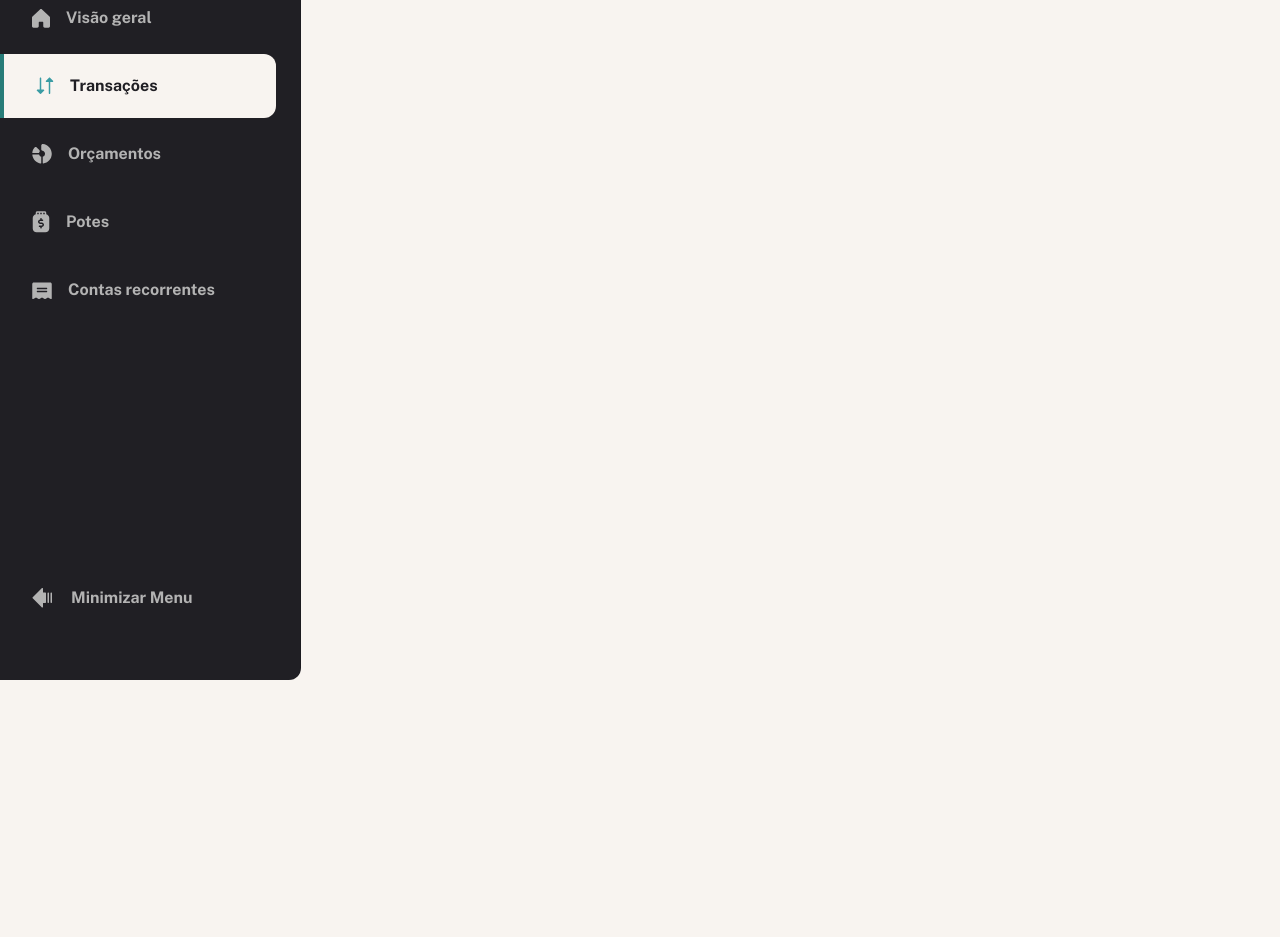
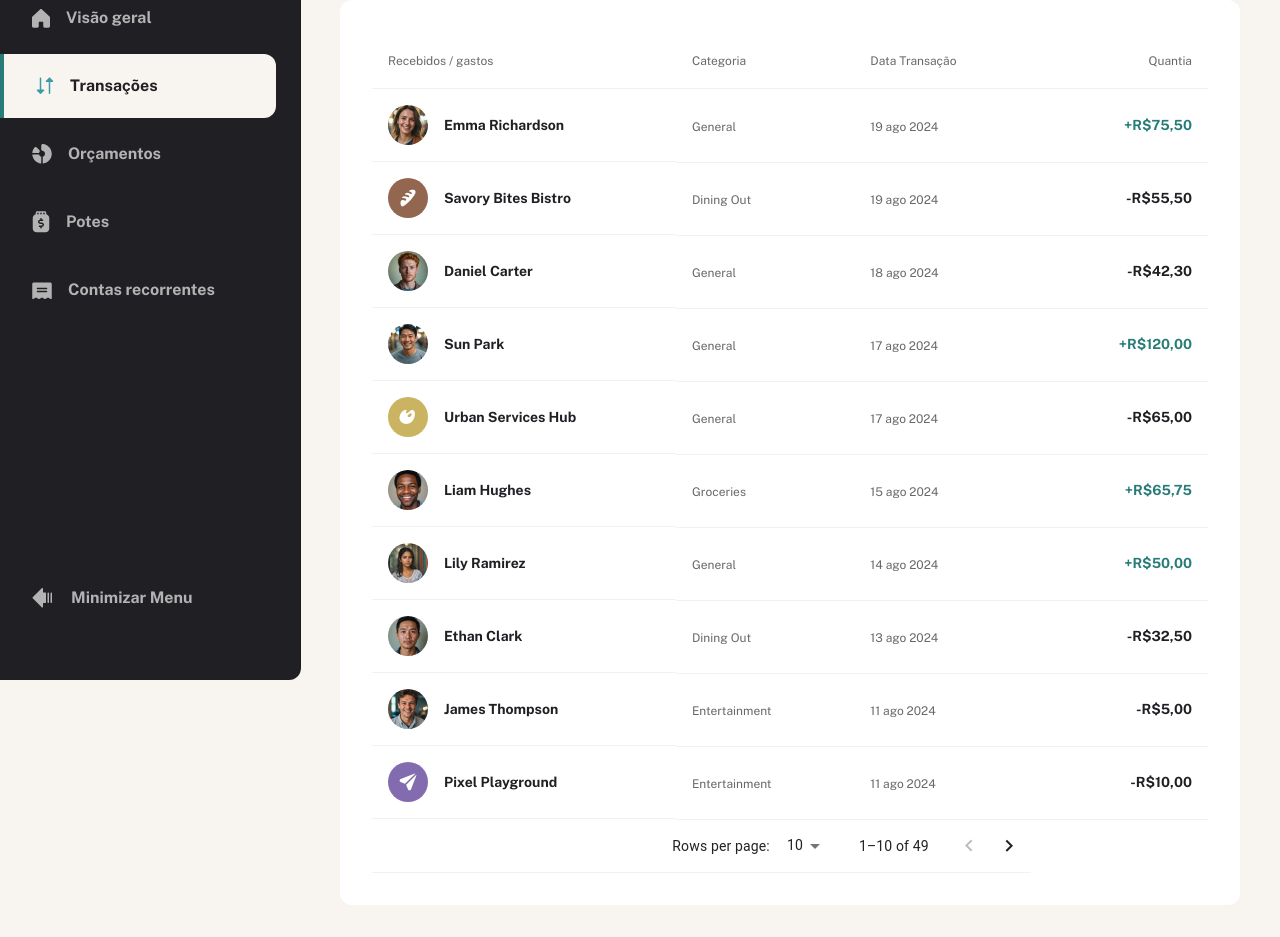
Before and after one commit to RodrigoSobralM/dashBoard-financas, a React (Vite) app: page /transacoes in a window 1280 px wide. Shown: the part 120-1057 px from the top of the page. Before the commit the page ends 800 px from the top, so only its background shows below. Built offline with nearby package versions, Linux system fonts and the light colour scheme.

Commit message:
:lipstick: feat: Construção e estilização da TableComponent

```diff
--- a/src/components/ListItemComponent.tsx
+++ b/src/components/ListItemComponent.tsx
@@ -50,7 +50,7 @@ const ListItemHomeCardTransactions = (props: ListItemAvatarProps) => {
         >
           <Box sx={{ display: 'flex', alignItems: 'center', gap: pxToRem(16) }}>
             <Avatar alt="" src={props.img} />
-            <ListItemText primary={props.name} />
+            <ListItemText primary={props.name} secondary={props.categoria} />
           </Box>
           <Box>
             <ListItemText primary={props.value} secondary={props.date} sx={{textAlign: 'right'}} />
--- /dev/null
+++ b/src/components/TableComponent.tsx
@@ -0,0 +1,142 @@
+import { mockData } from '@/mock'
+import {
+  Avatar,
+  Table,
+  TableBody,
+  TableCell,
+  TableContainer,
+  TableFooter,
+  TableHead,
+  TablePagination,
+  TableRow,
+} from '@mui/material'
+import TablePaginationActions from '@mui/material/TablePagination/TablePaginationActions'
+import React from 'react'
+import { StyledH4, StyledSpan } from './Typographies'
+import { currecyConverter, dataFormatted, pxToRem } from '@/utils'
+
+const TableComponent = () => {
+  const [page, setPage] = React.useState(0)
+  const [rowsPerPage, setRowsPerPage] = React.useState(10)
+
+  // Avoid a layout jump when reaching the last page with empty rows.
+  const emptyRows =
+    page > 0
+      ? Math.max(0, (1 + page) * rowsPerPage - mockData.transactions.length)
+      : 0
+
+  const handleChangePage = (
+    event: React.MouseEvent<HTMLButtonElement> | null,
+    newPage: number
+  ) => {
+    setPage(newPage)
+  }
+
+  const handleChangeRowsPerPage = (
+    event: React.ChangeEvent<HTMLInputElement | HTMLTextAreaElement>
+  ) => {
+    setRowsPerPage(parseInt(event.target.value, 10))
+    setPage(0)
+  }
+  return (
+    <TableContainer>
+      <Table
+        sx={{
+          minWidth: 500,
+          '& td, & th': {
+            borderColor: '#F2F2F2',
+          },
+        }}
+        aria-label="custom pagination table"
+      >
+        <TableHead>
+          <TableRow>
+            <TableCell>
+              <StyledSpan color="#696868">Recebidos / gastos</StyledSpan>
+            </TableCell>
+            <TableCell align="left">
+              <StyledSpan color="#696868">Categoria</StyledSpan>
+            </TableCell>
+            <TableCell align="left">
+              <StyledSpan color="#696868">Data Transação</StyledSpan>
+            </TableCell>
+            <TableCell align="right">
+              <StyledSpan color="#696868">Quantia</StyledSpan>
+            </TableCell>
+          </TableRow>
+        </TableHead>
+        <TableBody>
+          {(rowsPerPage > 0
+            ? mockData.transactions.slice(
+                page * rowsPerPage,
+                page * rowsPerPage + rowsPerPage
+              )
+            : mockData.transactions
+          ).map((row) => (
+            <TableRow key={row.name}>
+              <TableCell
+                component="th"
+                scope="row"
+                sx={{
+                  display: 'flex',
+                  alignItems: 'center',
+                  gap: pxToRem(16),
+                  minWidth: pxToRem(272),
+                }}
+              >
+                <Avatar src={row.avatar} />
+                <StyledH4 style={{ whiteSpace: 'nowrap' }}>{row.name}</StyledH4>
+              </TableCell>
+              <TableCell style={{ width: 160 }} align="left">
+                <StyledSpan color="#696868">{row.category}</StyledSpan>
+              </TableCell>
+              <TableCell style={{ width: 160 }} align="left">
+                <StyledSpan color="#696868" style={{ whiteSpace: 'nowrap' }}>
+                  {dataFormatted(new Date(row.date))}
+                </StyledSpan>
+              </TableCell>
+              <TableCell style={{ width: 160 }} align="right">
+                {row.amount < 0 ? (
+                  <StyledH4>{currecyConverter(row.amount)}</StyledH4>
+                ) : (
+                  <StyledH4 color="#277C78">
+                    +{currecyConverter(row.amount)}
+                  </StyledH4>
+                )}
+              </TableCell>
+            </TableRow>
+          ))}
+          {emptyRows > 0 && (
+            <TableRow style={{ height: 53 * emptyRows }}>
+              <TableCell colSpan={6} />
+            </TableRow>
+          )}
+        </TableBody>
+        <TableFooter>
+          <TableRow>
+            <TablePagination
+              rowsPerPageOptions={[5, 10, 25, { label: 'All', value: -1 }]}
+              colSpan={3}
+              count={mockData.transactions.length}
+              rowsPerPage={rowsPerPage}
+              page={page}
+              slotProps={{
+                select: {
+                  inputProps: {
+                    'aria-label': 'rows per page',
+                  },
+                  native: true,
+                },
+              }}
+              onPageChange={handleChangePage}
+              onRowsPerPageChange={handleChangeRowsPerPage}
+              ActionsComponent={TablePaginationActions}
+            />
+          </TableRow>
+        </TableFooter>
+      </Table>
+    </TableContainer>
+  )
+}
+
+export default TableComponent
--- a/src/components/index.ts
+++ b/src/components/index.ts
@@ -5,6 +5,7 @@ export { default as FormComponent } from './FormComponent'
 export { default as SidebarComponent } from './SidebarComponent'
 export { default as StyledDrawer } from './StyledDrawer'
 export { default as StyledListItemButton } from './StyledListItemButton'
+export { default as TableComponent } from './TableComponent'
 export { ListItemHomeCardTransactions } from './ListItemComponent'
 export { ListItemSidebarComponent } from './ListItemComponent'
 export * from './BannerImage'
--- a/src/pages/Transactions.tsx
+++ b/src/pages/Transactions.tsx
@@ -1,12 +1,66 @@
-import { SidebarComponent } from '@/components'
-import { Box, Container } from '@mui/material'
+import { CardComponent, ListItemHomeCardTransactions, SidebarComponent, StyledH1, StyledH4, StyledSpan, TableComponent } from '@/components'
+import { mockData } from '@/mock'
+import { currecyConverter, dataFormatted, pxToRem } from '@/utils'
+import { Box, Container, Grid2, List } from '@mui/material'
 
 const Transactions = () => {
   return (
     <Box sx={{ display: 'flex' }}>
       <SidebarComponent />
-      <Container>
-
+      <Container
+        maxWidth="xl"
+        disableGutters
+        sx={{
+          px: { xs: pxToRem(16), sm: pxToRem(40) },
+          pt: { xs: pxToRem(24), sm: pxToRem(32) },
+          height: 'max-content',
+          overflow: { xs: 'scroll', lg: 'visible' },
+          pb: { xs: pxToRem(76), sm: pxToRem(106), lg: pxToRem(32) },
+        }}
+      >
+        <Grid2 sx={{ mb: pxToRem(42), mt: pxToRem(8) }}>
+          <StyledH1>Transações</StyledH1>
+        </Grid2>
+        <Grid2 container>
+          <Grid2 size={12}>
+            <CardComponent
+              style={{ padding: pxToRem(32) }}
+            >
+              <Box sx={{ display: { xs: 'none', sm: 'block' } }}>
+                <TableComponent />
+              </Box>
+              <Box sx={{ display: { xs: 'block', sm: 'none' } }}>
+                <List disablePadding>
+                  {mockData.transactions
+                    .slice(0, 10)
+                    .map((item, index, array) => (
+                      <ListItemHomeCardTransactions
+                        key={index}
+                        img={item.avatar}
+                        name={<StyledH4>{item.name}</StyledH4>}
+                        value={
+                          item.amount < 0 ? (
+                            <StyledH4>{currecyConverter(item.amount)}</StyledH4>
+                          ) : (
+                            <StyledH4 color="#277C78">
+                              +{currecyConverter(item.amount)}
+                            </StyledH4>
+                          )
+                        }
+                        date={
+                          <StyledSpan color="#696868">
+                            {dataFormatted(new Date(item.date))}
+                          </StyledSpan>
+                        }
+                        categoria={item.category}
+                        isLast={index === array.length - 1}
+                      />
+                    ))}
+                </List>
+              </Box>
+            </CardComponent>
+          </Grid2>
+        </Grid2>
       </Container>
     </Box>
   )
--- a/src/types/listItem.d.ts
+++ b/src/types/listItem.d.ts
@@ -12,5 +12,6 @@ export interface ListItemAvatarProps {
   name: string | React.ReactElement
   value: string | React.ReactElement
   date: string | React.ReactElement
+  categoria?: string | React.ReactElement
   isLast?: boolean
 }
```
Also changed, not shown: src/types/tableComponent.d.ts (added, +7 -0 lines).
